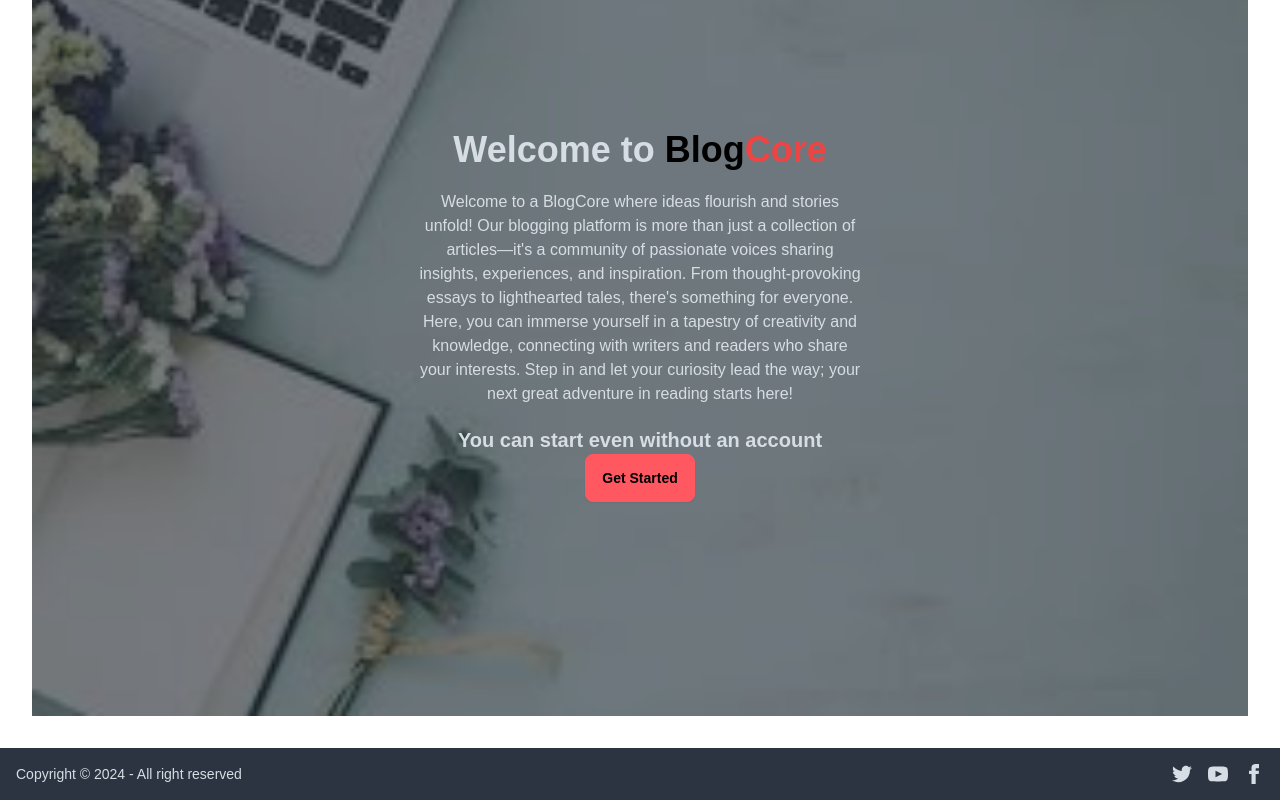
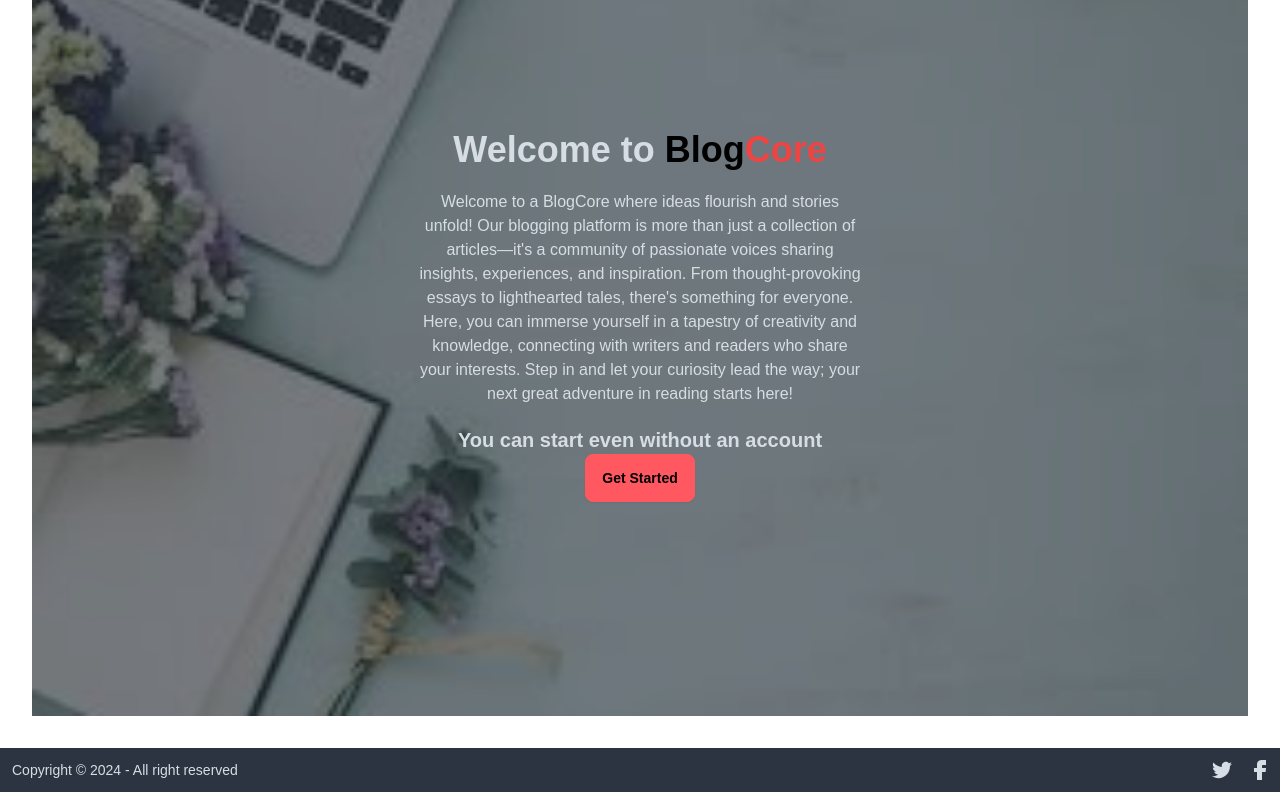
Before and after one commit to ZaidAsif/simple-blog-app, a Next.js app: page / in a window 1280 px wide. Shown: the part 180-980 px from the top of the page. Built offline with nearby package versions, Linux system fonts and the light colour scheme; no server answers.

Commit message:
footer renhanced

```diff
--- a/src/components/footer.tsx
+++ b/src/components/footer.tsx
@@ -1,6 +1,6 @@
 export default function ooter() {
     return (
-        <footer className="footer bg-neutral text-neutral-content items-center p-4">
+        <footer className="footer bg-neutral text-neutral-content items-center p-3">
   <aside className="grid-flow-row items-center">
   {/* <div className="text-2xl font-serif font-bold"><span className="text-black font-bold">Blog</span><span className="text-red-500">Core</span></div> */}
   <p>Copyright © {new Date().getFullYear()} - All right reserved</p>
@@ -22,18 +22,7 @@ export default function ooter() {
         xmlns="http://www.w3.org/2000/svg"
         width="20"
         height="20"
-        viewBox="0 0 24 24"
-        className="fill-current">
-        <path
-          d="M19.615 3.184c-3.604-.246-11.631-.245-15.23 0-3.897.266-4.356 2.62-4.385 8.816.029 6.185.484 8.549 4.385 8.816 3.6.245 11.626.246 15.23 0 3.897-.266 4.356-2.62 4.385-8.816-.029-6.185-.484-8.549-4.385-8.816zm-10.615 12.816v-8l8 3.993-8 4.007z"></path>
-      </svg>
-    </a>
-    <a>
-      <svg
-        xmlns="http://www.w3.org/2000/svg"
-        width="20"
-        height="20"
-        viewBox="0 0 24 24"
+        viewBox="0 0 20 20"
         className="fill-current">
         <path
           d="M9 8h-3v4h3v12h5v-12h3.642l.358-4h-4v-1.667c0-.955.192-1.333 1.115-1.333h2.885v-5h-3.808c-3.596 0-5.192 1.583-5.192 4.615v3.385z"></path>
```
